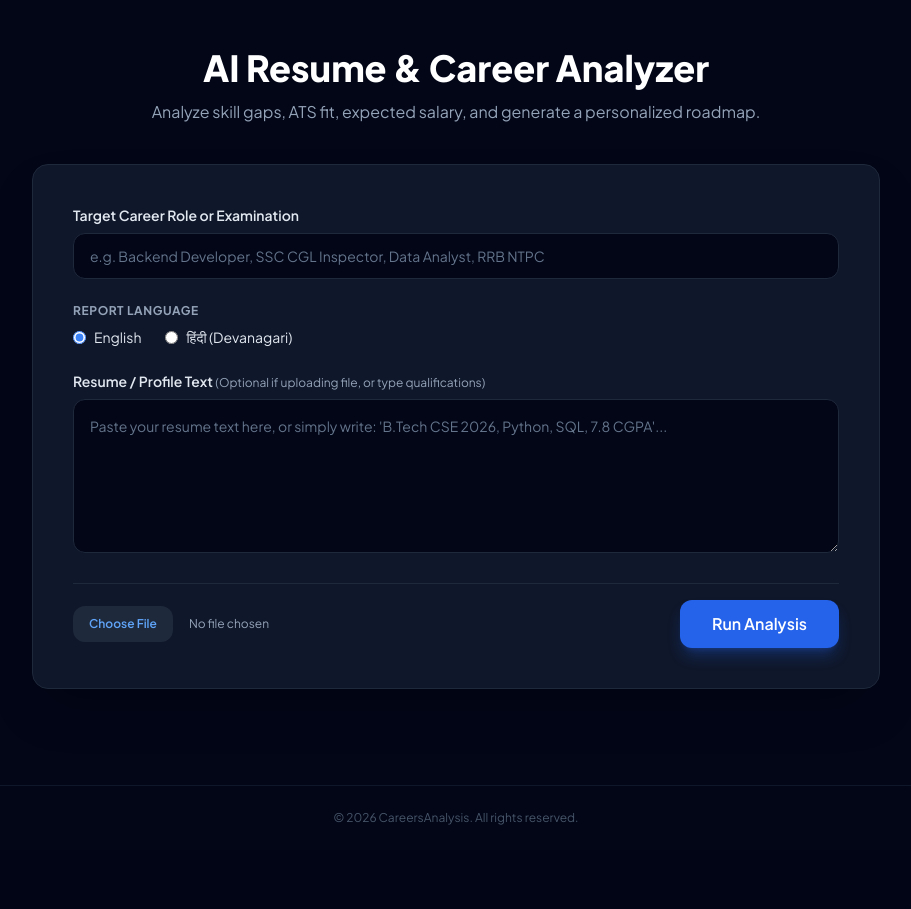
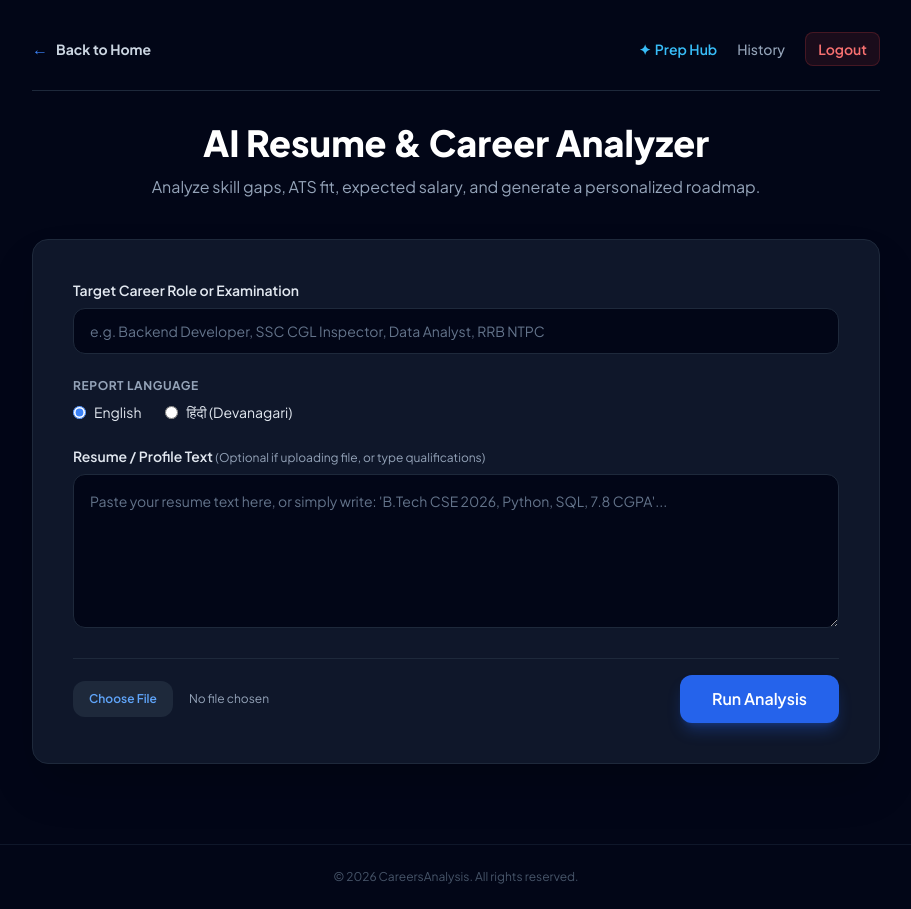
Before and after one commit to DevSatyam7/Ai-Resume-Analyzer, a Flask app: page /dashboard in a window 1280 px wide. Shown: the part 65-974 px from the top of the page, without its empty margins (184-1095 px from the left). Before the commit the page ends 890 px from the top, so only its background shows below. Run offline with Flask 3, Linux system fonts and the light colour scheme; the visitor is signed in with stand-in values (Sample User, id 1); some libraries are stand-ins or nearby versions.

Commit message:
Update dashboard.html

```diff
--- a/templates/dashboard.html
+++ b/templates/dashboard.html
@@ -1,11 +1,31 @@
 {% extends "base.html" %}
 
 {% block content %}
-<div class="max-w-4xl mx-auto px-6 py-12">
+<div class="max-w-4xl mx-auto px-6 py-8">
+
+    <!-- Top Navigation Bar (Home & Prep Hub Shortcut) -->
+    <div class="flex items-center justify-between pb-6 mb-8 border-b border-slate-800 print:hidden">
+        <a href="/" class="flex items-center gap-2 font-bold text-slate-300 hover:text-white transition text-sm">
+            <span class="text-blue-500 text-base">←</span> Back to Home
+        </a>
+
+        <div class="flex items-center gap-3 sm:gap-5 text-xs sm:text-sm font-medium">
+            <a href="/prep-hub" class="text-sky-400 hover:text-sky-300 transition flex items-center gap-1 font-semibold">
+                <span>✦</span> Prep Hub
+            </a>
+            <a href="/history" class="text-slate-400 hover:text-slate-200 transition">
+                History
+            </a>
+            <a href="/logout" class="bg-red-500/10 hover:bg-red-500/20 text-red-400 px-3 py-1.5 rounded-lg border border-red-500/20 transition font-semibold">
+                Logout
+            </a>
+        </div>
+    </div>
+
     <!-- Title -->
     <div class="text-center mb-10 print:hidden">
         <h1 class="text-3xl md:text-4xl font-extrabold text-white mb-3">
-            AI Resume & Career Analyzer
+            AI Resume &amp; Career Analyzer
         </h1>
         <p class="text-slate-400 text-sm md:text-base">
             Analyze skill gaps, ATS fit, expected salary, and generate a personalized roadmap.
@@ -92,7 +112,7 @@
                     <span class="w-1.5 h-1.5 rounded-full bg-emerald-400 animate-pulse"></span>
                     Audit Evaluation Complete
                 </span>
-                <h2 class="text-2xl font-bold text-white mt-2">Resume Fit & Career Analysis</h2>
+                <h2 class="text-2xl font-bold text-white mt-2">Resume Fit &amp; Career Analysis</h2>
             </div>
 
             <div class="flex items-center gap-4">
@@ -103,7 +123,7 @@
                 </div>
                 {% endif %}
 
-                <!-- Native Save as PDF Button (No Library Required) -->
+                <!-- Native Save as PDF Button -->
                 <button type="button" onclick="window.print()"
                     class="print:hidden flex items-center gap-2 bg-slate-800 hover:bg-slate-700 text-slate-100 border border-slate-700 px-4 py-3 rounded-xl text-sm font-semibold transition shadow-md">
                     <svg class="w-4 h-4 text-blue-400" fill="none" stroke="currentColor" stroke-width="2" viewBox="0 0 24 24">
@@ -118,11 +138,10 @@
         {% if result.pay_scale or result.eligibility %}
         <div class="grid grid-cols-1 md:grid-cols-2 gap-4">
 
-            <!-- Pay-Scale Emerald Card -->
             {% if result.pay_scale %}
             <div class="bg-gradient-to-br from-emerald-950/40 to-slate-950 border border-emerald-500/30 rounded-xl p-5 shadow-lg">
                 <div class="flex items-center justify-between mb-2">
-                    <span class="text-xs font-bold uppercase tracking-wider text-emerald-400">Market Pay-Scale & CTC</span>
+                    <span class="text-xs font-bold uppercase tracking-wider text-emerald-400">Market Pay-Scale &amp; CTC</span>
                     <span class="text-xs bg-slate-900 border border-slate-800 text-slate-300 px-2.5 py-0.5 rounded-md">{{ result.pay_scale.category }}</span>
                 </div>
                 <div class="text-2xl font-black text-emerald-400 my-1">
@@ -137,7 +156,6 @@
             </div>
             {% endif %}
 
-            <!-- Eligibility Verification Card -->
             {% if result.eligibility %}
             <div class="bg-slate-950 border border-slate-800 rounded-xl p-5 shadow-lg">
                 <div class="flex items-center justify-between mb-2">
@@ -170,7 +188,7 @@
         <!-- 3. Identified Strengths & Skills -->
         {% set skills_list = result.matched_skills or result.skills %}
         <div>
-            <h3 class="text-xs font-bold uppercase tracking-wider text-slate-400 mb-3">Identified Strengths & Skills</h3>
+            <h3 class="text-xs font-bold uppercase tracking-wider text-slate-400 mb-3">Identified Strengths &amp; Skills</h3>
             <div class="flex flex-wrap gap-2">
                 {% if skills_list and skills_list is iterable and skills_list is not string %}
                     {% for skill in skills_list %}
@@ -221,7 +239,7 @@
         <!-- 6. Targeted Interview / Exam Questions -->
         {% if result.interview_questions %}
         <div>
-            <h3 class="text-xs font-bold uppercase tracking-wider text-purple-400 mb-4">Targeted Technical & Exam Questions</h3>
+            <h3 class="text-xs font-bold uppercase tracking-wider text-purple-400 mb-4">Targeted Technical &amp; Exam Questions</h3>
             <div class="space-y-4">
                 {% for item in result.interview_questions %}
                 <div class="bg-slate-950 border border-slate-800 rounded-xl p-5 space-y-3">
@@ -246,7 +264,6 @@
     {% endif %}
 </div>
 
-<!-- Only 6 lines of pure JS for form submit spinner -->
 <script>
     const form = document.getElementById('analyzeForm');
     const submitBtn = document.getElementById('submitBtn');
```
